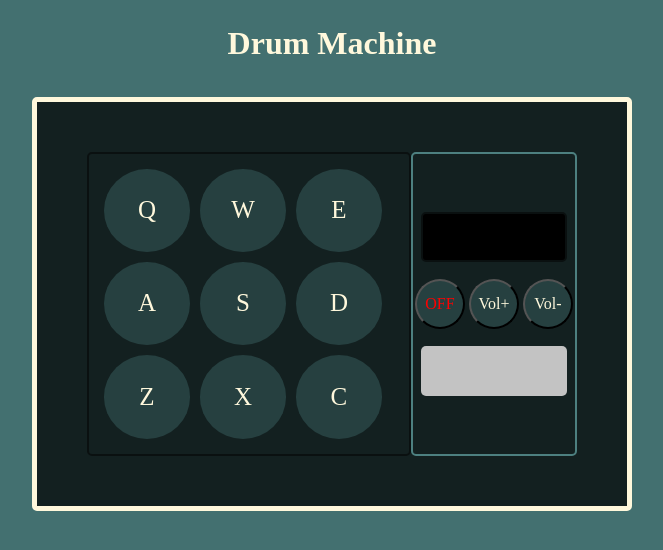
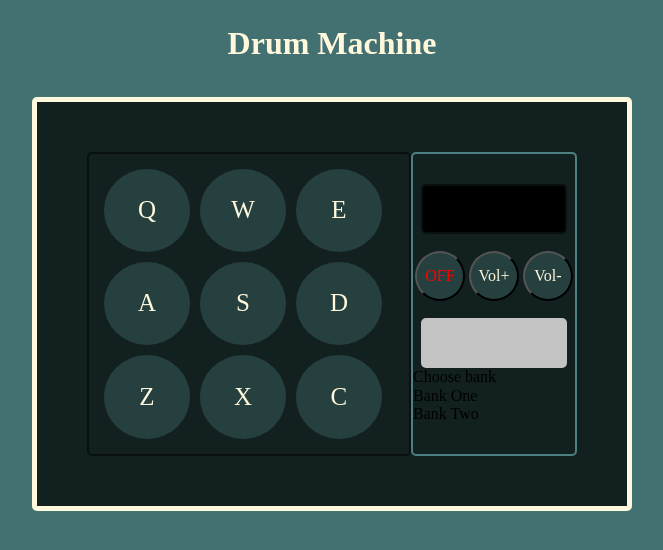
Before and after one commit to OxiBo/drum-machine, a React app: page / in a window 1280 px wide. Shown: the top 550 px of the page, without its empty margins (308-971 px from the left). Built offline with nearby package versions, Linux system fonts and the light colour scheme; a web font is replaced by a local one.

Commit message:
added new component SelectBanks added option to choose sounds from two banks

```diff
--- a/src/js/components/Controls.js
+++ b/src/js/components/Controls.js
@@ -3,6 +3,7 @@ import DisplayVolume from './DisplayVolume';
 import PowerButton from './PowerButton';
 import VolumeUp from './VolumeUp';
 import VolumeDown from './VolumeDown';
+import SelectBanks from './SelectBanks';
 
 const Controls = (props) => {
     // check if power is on to set the back ground of the div display
@@ -50,6 +51,12 @@ const Controls = (props) => {
               </p>
               </div>
 
+              <div className="controlSection" id="banks">
+                <p>Choose bank</p>
+                <SelectBanks
+                selectBank={props.selectBank}
+                />
+              </div>
         </div>
     )
 }
--- /dev/null
+++ b/src/js/components/SelectBanks.js
@@ -0,0 +1,13 @@
+import React from 'react';
+
+const SelectBanks = (props) => {
+
+    return (
+        <div id="selectBank">
+            <div id="bankOne" onClick={props.selectBank}>Bank One</div>
+            <div id="bankTwo" onClick={props.selectBank}>Bank Two</div>
+        </div>
+    )
+}
+
+export default SelectBanks;
```
Lines whose indentation alone changed are shown as unchanged.
